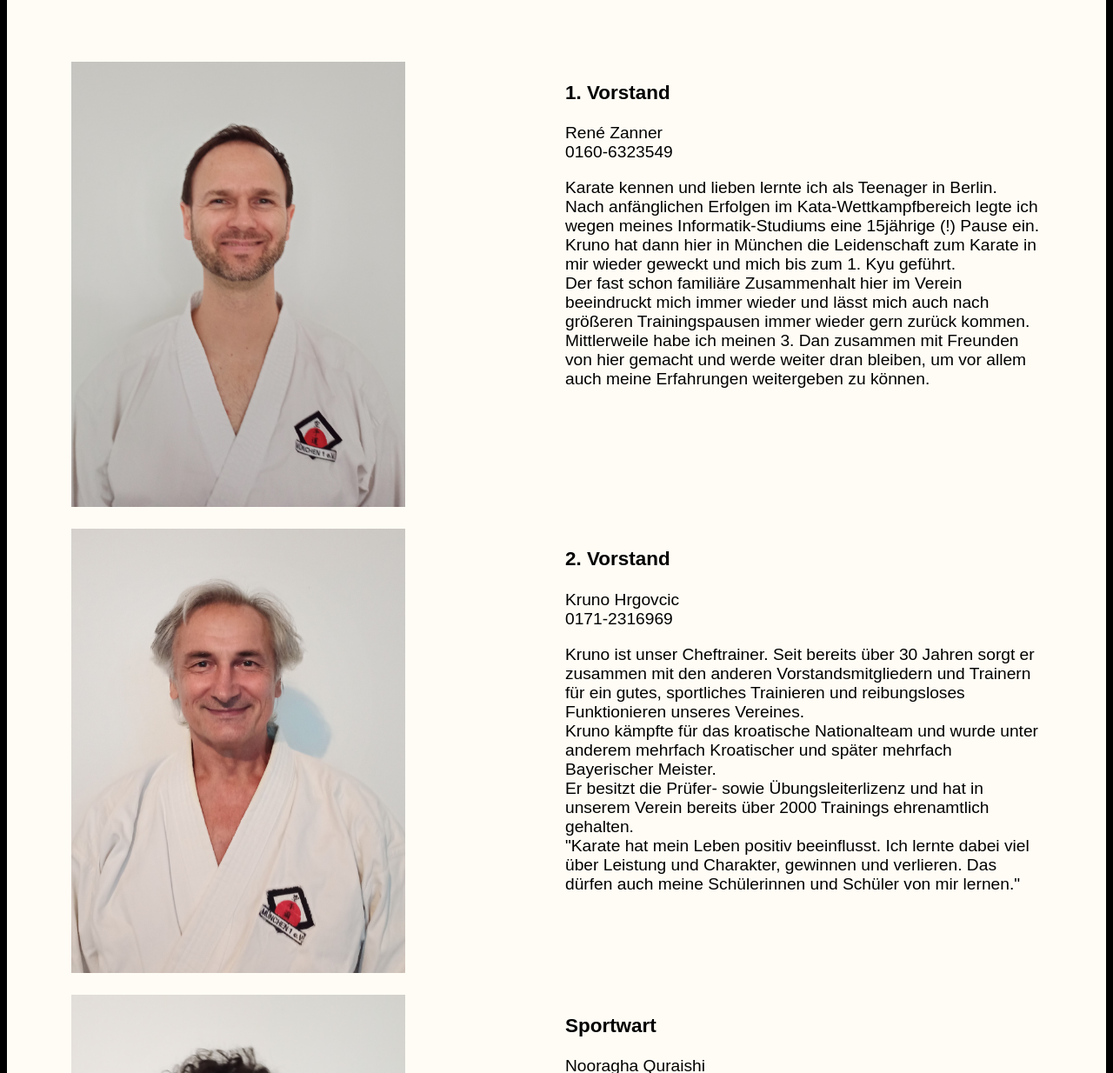
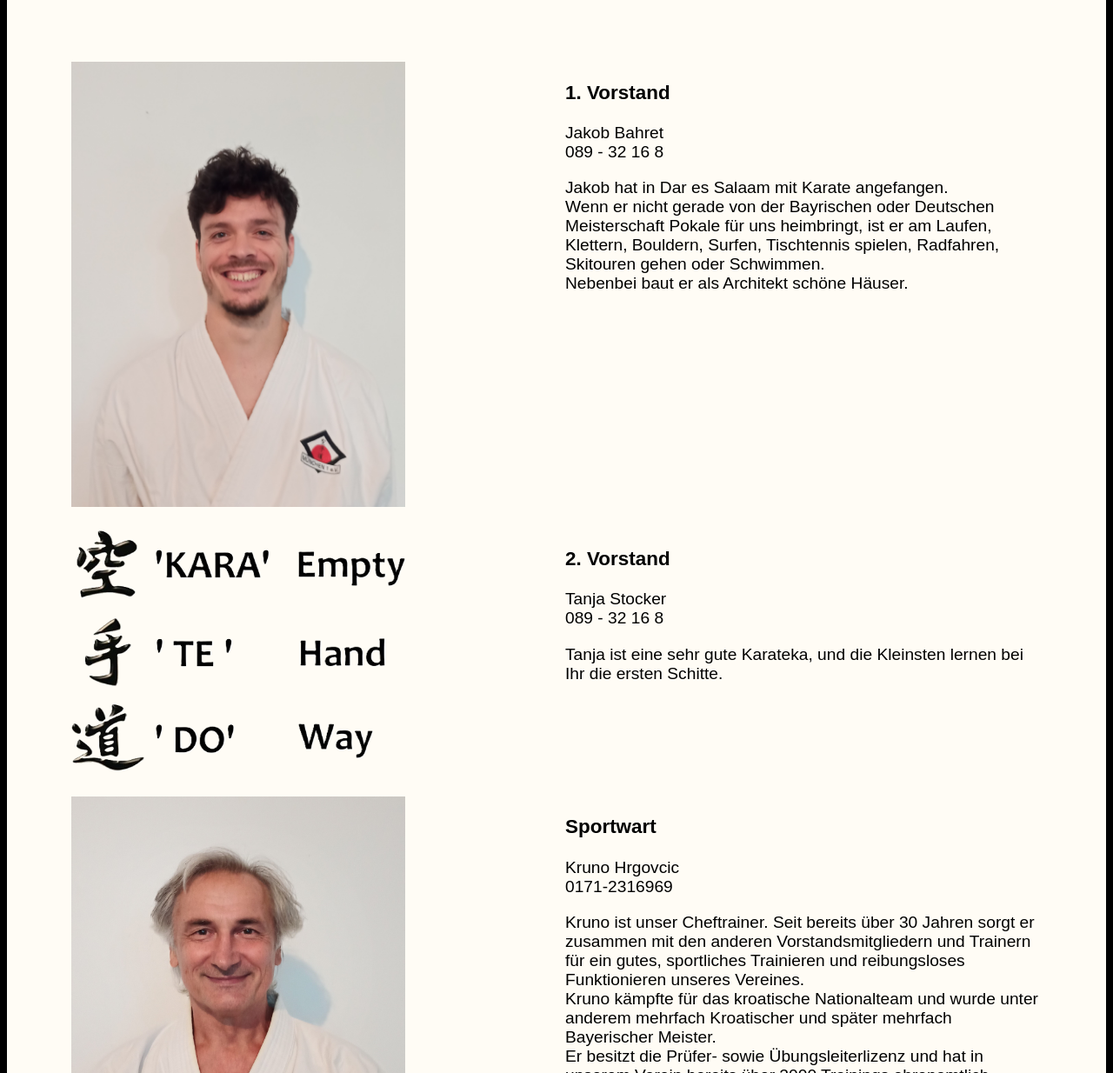
Before and after one commit to saltzman007/Dojo1Website, a plain HTML site: page sites/v_vorstand.html in a window 1280 px wide. Shown: the part 466-1700 px from the top of the page at 87% size. Drawn offline with Linux system fonts and the light colour scheme.

Commit message:
neuer vorstand

```diff
--- a/sites/v_vorstand.html
+++ b/sites/v_vorstand.html
@@ -57,17 +57,27 @@
           <div class="text">
             <div class="row">
               <div class="column">
-                <img src="../pics/rene.png" alt="Rene" width="70%">
+                <img src="../pics/jakob.png" alt="Rene" width="70%">
               </div>
               <div class="column">
                 <h3>1. Vorstand</h3>
-                René Zanner<br />
-                0160-6323549</p>
-                Karate kennen und lieben lernte ich als Teenager in Berlin. <br />
-                Nach anfänglichen Erfolgen im Kata-Wettkampfbereich legte ich wegen meines Informatik-Studiums eine 15jährige (!) Pause ein. <br />
-                Kruno hat dann hier in München die Leidenschaft zum Karate in mir wieder geweckt und mich bis zum 1. Kyu geführt. <br />
-                Der fast schon familiäre Zusammenhalt hier im Verein beeindruckt mich immer wieder und lässt mich auch nach größeren Trainingspausen immer wieder gern zurück kommen.<br />
-                Mittlerweile habe ich meinen 3. Dan zusammen mit Freunden von hier gemacht und werde weiter dran bleiben, um vor allem auch meine Erfahrungen weitergeben zu können.
+                Jakob Bahret<br />
+                089 - 32 16 8</p>
+                Jakob hat in Dar es Salaam mit Karate angefangen.<br />
+                Wenn er nicht gerade von der Bayrischen oder Deutschen Meisterschaft Pokale für uns heimbringt,
+                ist er am Laufen, Klettern, Bouldern, Surfen, Tischtennis spielen, Radfahren, Skitouren gehen oder Schwimmen.<br />
+                Nebenbei baut er als Architekt schöne Häuser.
+              </div>
+            </div>
+            <div class="row">
+              <div class="column">
+                <img src="../pics/karatezeichen.png" alt="Rene" width="70%">
+              </div>
+              <div class="column">
+                <h3>2. Vorstand</h3>
+                Tanja Stocker<br />
+                089 - 32 16 8</p>
+                Tanja ist eine sehr gute Karateka, und die Kleinsten lernen bei Ihr die ersten Schitte.
               </div>
             </div>
             <div class="row">
@@ -75,7 +85,7 @@
                 <img src="../pics/kruno.png" alt="Kruno" width="70%">
               </div>
               <div class="column">
-                <h3>2. Vorstand</h3>
+                <h3>Sportwart</h3>
                 Kruno Hrgovcic<br />
                 0171-2316969</p>
                 Kruno ist unser Cheftrainer. Seit bereits über 30 Jahren sorgt
@@ -100,7 +110,7 @@
                 <img src="../pics/noori.png" alt="Kruno" width="70%">
               </div>
               <div class="column">
-                <h3>Sportwart</h3>
+                <h3>Jugendwart</h3>
                 Nooragha Quraishi<br />
                 0176-21358621</p>
                 Trainer Noori hat als Kind in Afghanistan mit dem Shotokan Karate angefangen. <br />
@@ -112,6 +122,7 @@
                 "Karate ist mein Leben."
               </div>
             </div>
+            <!--
             <div class="row">
               <div class="column">
                 <img src="../pics/christina.png" alt="Kruno" width="70%">
@@ -124,6 +135,7 @@
                 Sie tritt auch bei Wettkämpfen der Masterklasse an und gewinnt Medaillen in Kata und Kumite.
               </div>
             </div>
+            -->
             <div class="row">
               <div class="column">
                 <img src="../pics/parvina.png" alt="Kruno" width="70%">
```
Also changed, not shown: sites/t_termine.html (+2 -2 lines).
